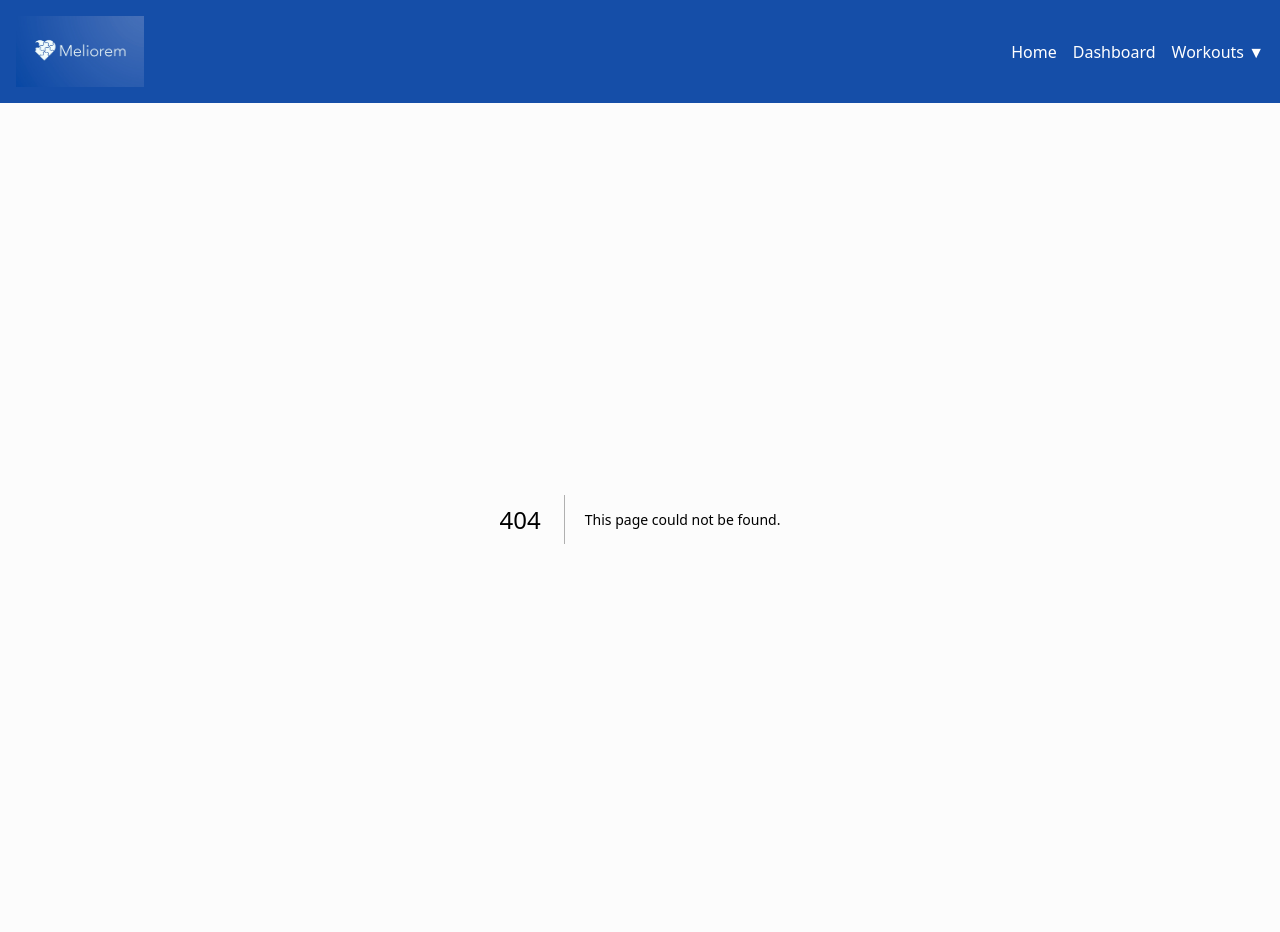
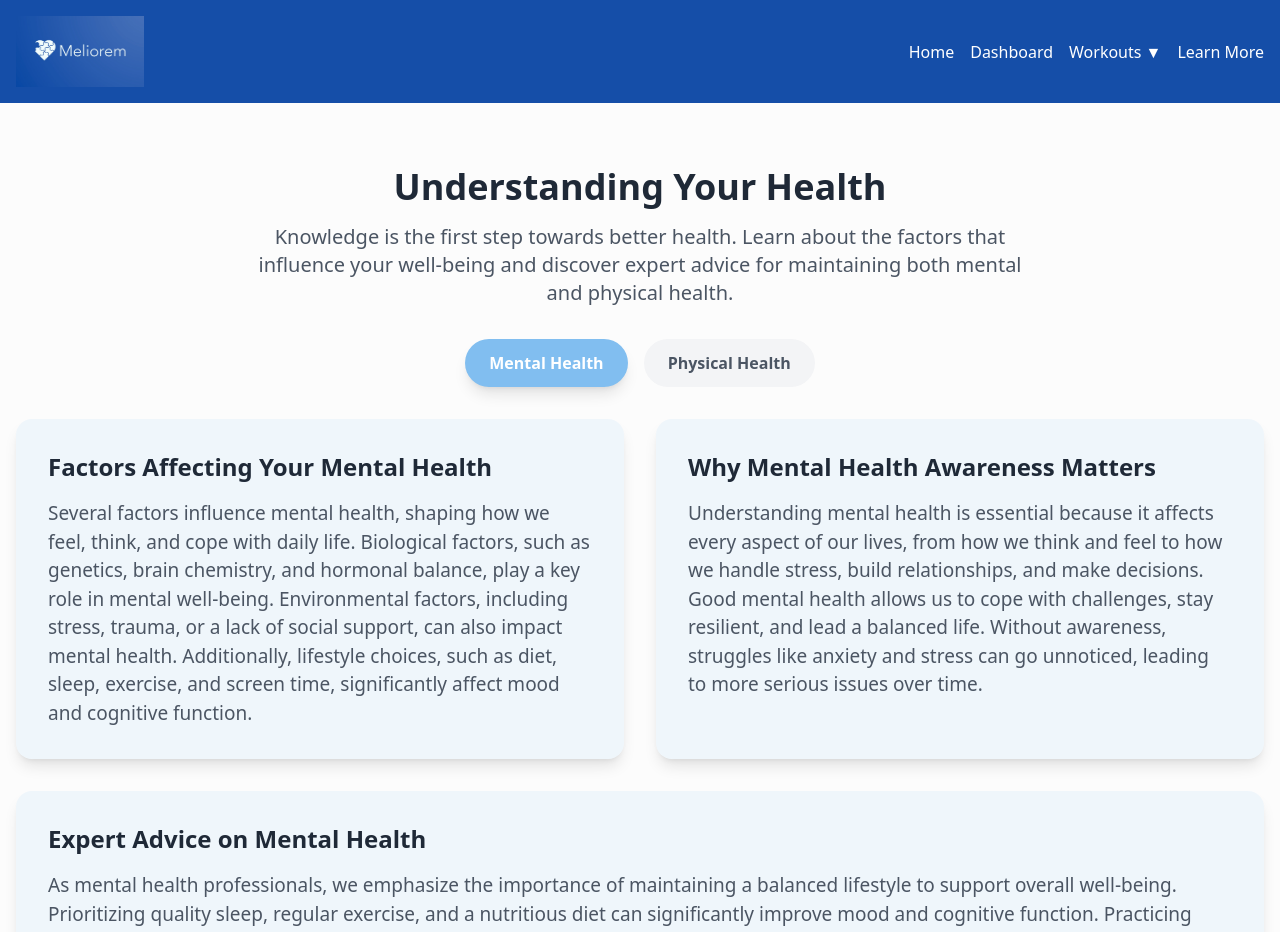
Before and after one commit to yohann0412/meliorem, a Next.js app: page /learnmore in a window 1280 px wide. Before the commit this address had no page. Shown: the top 932 px of the page. Built offline with nearby package versions, Linux system fonts and the light colour scheme.

Commit message:
added learnmore page + to navbar

```diff
--- a/package.json
+++ b/package.json
@@ -9,6 +9,7 @@
     "lint": "next lint"
   },
   "dependencies": {
+    "framer-motion": "^12.4.4",
     "jwt-decode": "^4.0.0",
     "next": "15.1.6",
     "react": "^19.0.0",
--- /dev/null
+++ b/src/app/learnmore/page.js
@@ -0,0 +1,162 @@
+"use client"
+import { useState, useEffect } from 'react'
+import { motion } from 'framer-motion'
+
+export default function LearnMore() {
+  const [activeTab, setActiveTab] = useState('mental')
+  const [isLoading, setIsLoading] = useState(true)
+
+  useEffect(() => {
+    const timer = setTimeout(() => {
+      setIsLoading(false)
+    }, 1000)
+    return () => clearTimeout(timer)
+  }, [])
+
+  const fadeIn = {
+    initial: { opacity: 0, y: 20 },
+    animate: { opacity: 1, y: 0 },
+    transition: { duration: 0.6 }
+  }
+
+  if (isLoading) {
+    return (
+      <div className="flex justify-center items-center min-h-screen">
+        <div className="animate-spin rounded-full h-16 w-16 border-t-4 border-primary"></div>
+      </div>
+    )
+  }
+
+  return (
+    <div className="space-y-8 py-12">
+      <motion.section
+        className="text-center"
+        initial={fadeIn.initial}
+        animate={fadeIn.animate}
+        transition={fadeIn.transition}
+      >
+        <h1 className="text-4xl font-bold text-gray-800 mb-4">
+          Understanding Your Health
+        </h1>
+        <p className="text-xl text-gray-600 max-w-3xl mx-auto">
+          Knowledge is the first step towards better health. Learn about the factors that influence your well-being and discover expert advice for maintaining both mental and physical health.
+        </p>
+      </motion.section>
+
+      <div className="flex justify-center gap-4 mb-8">
+        <button
+          onClick={() => setActiveTab('mental')}
+          className={`px-6 py-3 rounded-full font-semibold transition-all ${
+            activeTab === 'mental'
+              ? 'bg-primary text-white shadow-lg'
+              : 'bg-gray-100 text-gray-600 hover:bg-gray-200'
+          }`}
+        >
+          Mental Health
+        </button>
+        <button
+          onClick={() => setActiveTab('physical')}
+          className={`px-6 py-3 rounded-full font-semibold transition-all ${
+            activeTab === 'physical'
+              ? 'bg-secondary text-white shadow-lg'
+              : 'bg-gray-100 text-gray-600 hover:bg-gray-200'
+          }`}
+        >
+          Physical Health
+        </button>
+      </div>
+
+      <div className="grid md:grid-cols-2 gap-8">
+        {activeTab === 'mental' ? (
+          <>
+            <motion.div
+              className="bg-primary/10 rounded-2xl p-8 shadow-lg hover:shadow-xl transition-all"
+              initial={fadeIn.initial}
+              animate={fadeIn.animate}
+              transition={{ ...fadeIn.transition, delay: 0.2 }}
+            >
+              <h2 className="text-2xl font-semibold text-gray-800 mb-4">
+                Factors Affecting Your Mental Health
+              </h2>
+              <p className="text-gray-600">
+                Several factors influence mental health, shaping how we feel, think, and cope with daily life. Biological factors, such as genetics, brain chemistry, and hormonal balance, play a key role in mental well-being. Environmental factors, including stress, trauma, or a lack of social support, can also impact mental health. Additionally, lifestyle choices, such as diet, sleep, exercise, and screen time, significantly affect mood and cognitive function.
+              </p>
+            </motion.div>
+
+            <motion.div
+              className="bg-primary/10 rounded-2xl p-8 shadow-lg hover:shadow-xl transition-all"
+              initial={fadeIn.initial}
+              animate={fadeIn.animate}
+              transition={{ ...fadeIn.transition, delay: 0.3 }}
+            >
+              <h2 className="text-2xl font-semibold text-gray-800 mb-4">
+                Why Mental Health Awareness Matters
+              </h2>
+              <p className="text-gray-600">
+                Understanding mental health is essential because it affects every aspect of our lives, from how we think and feel to how we handle stress, build relationships, and make decisions. Good mental health allows us to cope with challenges, stay resilient, and lead a balanced life. Without awareness, struggles like anxiety and stress can go unnoticed, leading to more serious issues over time.
+              </p>
+            </motion.div>
+
+            <motion.div
+              className="bg-primary/10 rounded-2xl p-8 shadow-lg hover:shadow-xl transition-all md:col-span-2"
+              initial={fadeIn.initial}
+              animate={fadeIn.animate}
+              transition={{ ...fadeIn.transition, delay: 0.4 }}
+            >
+              <h2 className="text-2xl font-semibold text-gray-800 mb-4">
+                Expert Advice on Mental Health
+              </h2>
+              <p className="text-gray-600">
+                As mental health professionals, we emphasize the importance of maintaining a balanced lifestyle to support overall well-being. Prioritizing quality sleep, regular exercise, and a nutritious diet can significantly improve mood and cognitive function. Practicing mindfulness techniques, such as meditation or journaling, helps manage stress and build emotional resilience. Remember, seeking help is not a sign of weakness but a proactive step toward better mental health.
+              </p>
+            </motion.div>
+          </>
+        ) : (
+          <>
+            <motion.div
+              className="bg-secondary/10 rounded-2xl p-8 shadow-lg hover:shadow-xl transition-all"
+              initial={fadeIn.initial}
+              animate={fadeIn.animate}
+              transition={{ ...fadeIn.transition, delay: 0.2 }}
+            >
+              <h2 className="text-2xl font-semibold text-gray-800 mb-4">
+                Factors Affecting Your Physical Health
+              </h2>
+              <p className="text-gray-600">
+                Several factors influence physical health, including diet, exercise, sleep, and stress management. A balanced diet provides essential nutrients for energy and overall well-being, while regular physical activity strengthens the body and improves cardiovascular health. Quality sleep is crucial for recovery and cognitive function, and managing stress effectively helps prevent chronic illnesses.
+              </p>
+            </motion.div>
+
+            <motion.div
+              className="bg-secondary/10 rounded-2xl p-8 shadow-lg hover:shadow-xl transition-all"
+              initial={fadeIn.initial}
+              animate={fadeIn.animate}
+              transition={{ ...fadeIn.transition, delay: 0.3 }}
+            >
+              <h2 className="text-2xl font-semibold text-gray-800 mb-4">
+                Why Physical Health Knowledge Matters
+              </h2>
+              <p className="text-gray-600">
+                Knowing about physical health is important because it helps individuals make informed decisions that improve their overall well-being and prevent illnesses. Understanding how factors like nutrition, exercise, sleep, and stress affect the body enables people to adopt healthier lifestyles, reducing the risk of chronic diseases such as heart disease, diabetes, and obesity.
+              </p>
+            </motion.div>
+
+            <motion.div
+              className="bg-secondary/10 rounded-2xl p-8 shadow-lg hover:shadow-xl transition-all md:col-span-2"
+              initial={fadeIn.initial}
+              animate={fadeIn.animate}
+              transition={{ ...fadeIn.transition, delay: 0.4 }}
+            >
+              <h2 className="text-2xl font-semibold text-gray-800 mb-4">
+                Expert Advice on Physical Health
+              </h2>
+              <p className="text-gray-600">
+                Maintaining optimal physical health requires a balanced approach that includes regular exercise, proper nutrition, and recovery. Aim for at least 150 minutes of moderate-intensity aerobic activity or 75 minutes of vigorous exercise per week, combined with strength training twice a week. Prioritize a diet rich in whole foods, lean proteins, healthy fats, and complex carbohydrates. Hydration is key—drink enough water throughout the day to support metabolic function and prevent fatigue.
+              </p>
+            </motion.div>
+          </>
+        )}
+      </div>
+    </div>
+  )
+}
--- a/src/app/page.js
+++ b/src/app/page.js
@@ -78,7 +78,7 @@ export default function Home() {
       </div>
       <div className="flex justify-center mt-6">
   <button className="bg-primary text-white font-semibold px-6 py-3 rounded-2xl shadow-lg hover:bg-primary/90 transition">
-  <a href="/" >Learn More</a>
+  <a href="/learnmore" >Learn More</a>
 
   </button>
 </div>
--- a/src/app/workouts/page.js
+++ b/src/app/workouts/page.js
@@ -25,7 +25,7 @@ export default function Workouts() {
       <>
       <WorkoutTrackerPopup> </WorkoutTrackerPopup>
       <div className="space-y-6">
-        <h1 className="text-3xl font-bold">Workout Library</h1>
+        <h1 className="text-3xl font-bold">Recommended workouts for <i>you</i></h1>
 
         <div className="grid grid-cols-1 md:grid-cols-2 lg:grid-cols-3 gap-6">
           {workouts.map((workout, index) => (
--- a/src/components/Navbar.js
+++ b/src/components/Navbar.js
@@ -55,6 +55,7 @@ export default function Navbar() {
               </div>
             )}
           </div>
+          <a href="/learnmore" className="text-white hover:text-gray-200">Learn More</a>
         </div>
       </div>
     </nav>
```
Also changed, not shown: 1 other file (tests, documents, lock files or other folders).
